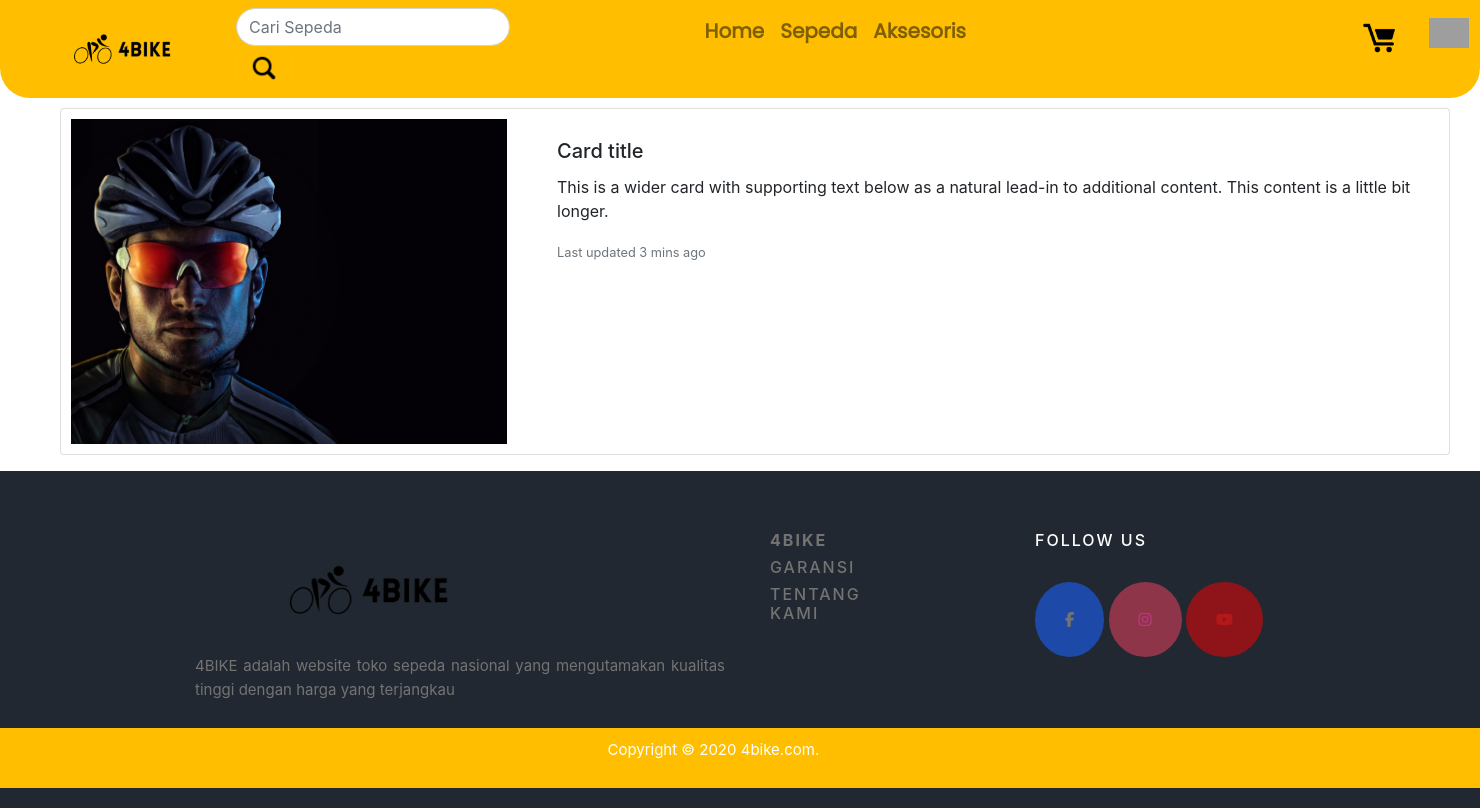
After one commit to arilchasan/Project-Website, a Laravel app: page /profile in a window 1480 px wide. The commit adds this page. Run offline with Laravel 9, Linux system fonts and the light colour scheme; some libraries are stand-ins or nearby versions; grey boxes are pictures that could not be loaded.

Commit message:
add:[AS] add profile page

```diff
--- a/resources/views/home.blade.php
+++ b/resources/views/home.blade.php
@@ -50,7 +50,6 @@
 
 
         @include('nav.footer')
-
 </body>
 <script src="https://code.jquery.com/jquery-3.2.1.slim.min.js"
     integrity="sha384-KJ3o2DKtIkvYIK3UENzmM7KCkRr/rE9/Qpg6aAZGJwFDMVNA/GpGFF93hXpG5KkN"
--- a/resources/views/nav/nav.blade.php
+++ b/resources/views/nav/nav.blade.php
@@ -39,14 +39,13 @@
                     <div class="ava" >
                         <div class="row">
                             <li><a href="#"><img src="image/keranjang.png" style="width:40px;"></a></li>
-                            <li><a href="#"><img src="image/avatar.png" style="width:40px;margin-left:30px"></a></li>
+                            <li><a href="/profile"><img src="image/avatar.png" style="width:40px;margin-left:30px"></a></li>
                         </div>
                     </div>
                 </ul>
             </div>
         </nav>
     </header>
-
 
 <script src="https://code.jquery.com/jquery-3.2.1.slim.min.js"
     integrity="sha384-KJ3o2DKtIkvYIK3UENzmM7KCkRr/rE9/Qpg6aAZGJwFDMVNA/GpGFF93hXpG5KkN"
--- /dev/null
+++ b/resources/views/profile.blade.php
@@ -0,0 +1,45 @@
+<!DOCTYPE html>
+<html lang="en">
+<head>
+    <meta charset="UTF-8">
+    <meta name="viewport" content="width=device-width, initial-scale=1.0">
+    <meta http-equiv="X-UA-Compatible" content="ie=edge">
+    <link rel="stylesheet" href="https://cdn.jsdelivr.net/npm/bootstrap@4.0.0/dist/css/bootstrap.min.css"
+        integrity="sha384-Gn5384xqQ1aoWXA+058RXPxPg6fy4IWvTNh0E263XmFcJlSAwiGgFAW/dAiS6JXm" crossorigin="anonymous">
+
+        <link rel="stylesheet" href="{{ asset('css/spd.css') }}">
+        <link rel="stylesheet" href="https://cdnjs.cloudflare.com/ajax/libs/font-awesome/4.7.0/css/font-awesome.min.css">
+        <link rel="preconnect" href="https://fonts.googleapis.com">
+        <link rel="preconnect" href="https://fonts.gstatic.com" crossorigin>
+        <link href="https://fonts.googleapis.com/css2?family=Poppins:wght@400&display=swap" rel="stylesheet">
+    <title>4BIKE</title>
+</head>
+
+<body>
+    @include('nav.nav')
+    <div class="card mb-3" >
+  <div class="row g-0">
+    <div class="col-md-4">
+      <img src="image/orang.png" class="img-fluid rounded-start" alt="..." >
+    </div>
+    <div class="col-md-8">
+      <div class="card-body">
+        <h5 class="card-title">Card title</h5>
+        <p class="card-text">This is a wider card with supporting text below as a natural lead-in to additional content. This content is a little bit longer.</p>
+        <p class="card-text"><small class="text-muted">Last updated 3 mins ago</small></p>
+      </div>
+    </div>
+  </div>
+</div>
+    @include('nav.footer')
+</body>
+<script src="https://code.jquery.com/jquery-3.2.1.slim.min.js"
+    integrity="sha384-KJ3o2DKtIkvYIK3UENzmM7KCkRr/rE9/Qpg6aAZGJwFDMVNA/GpGFF93hXpG5KkN"
+    crossorigin="anonymous"></script>
+<script src="https://cdn.jsdelivr.net/npm/popper.js@1.12.9/dist/umd/popper.min.js"
+    integrity="sha384-ApNbgh9B+Y1QKtv3Rn7W3mgPxhU9K/ScQsAP7hUibX39j7fakFPskvXusvfa0b4Q"
+    crossorigin="anonymous"></script>
+<script src="https://cdn.jsdelivr.net/npm/bootstrap@4.0.0/dist/js/bootstrap.min.js"
+    integrity="sha384-JZR6Spejh4U02d8jOt6vLEHfe/JQGiRRSQQxSfFWpi1MquVdAyjUar5+76PVCmYl"
+    crossorigin="anonymous"></script>
+</html>
--- a/resources/views/sepeda.blade.php
+++ b/resources/views/sepeda.blade.php
@@ -16,7 +16,6 @@
 </head>
 <body>
     @include('nav.nav');
-
 
   git
     {{-- ///Produk --}}
--- a/routes/web.php
+++ b/routes/web.php
@@ -26,3 +26,7 @@ Route::get('/garansi', function () {
 Route::get('/about', function () {
     return view('about.about');
 });
+
+Route::get('/profile', function () {
+    return view('profile');
+});
```
Also changed, not shown: public/css/profile.css (added, +12 -0 lines), 5 other files. Lines whose indentation alone changed are shown as unchanged.
